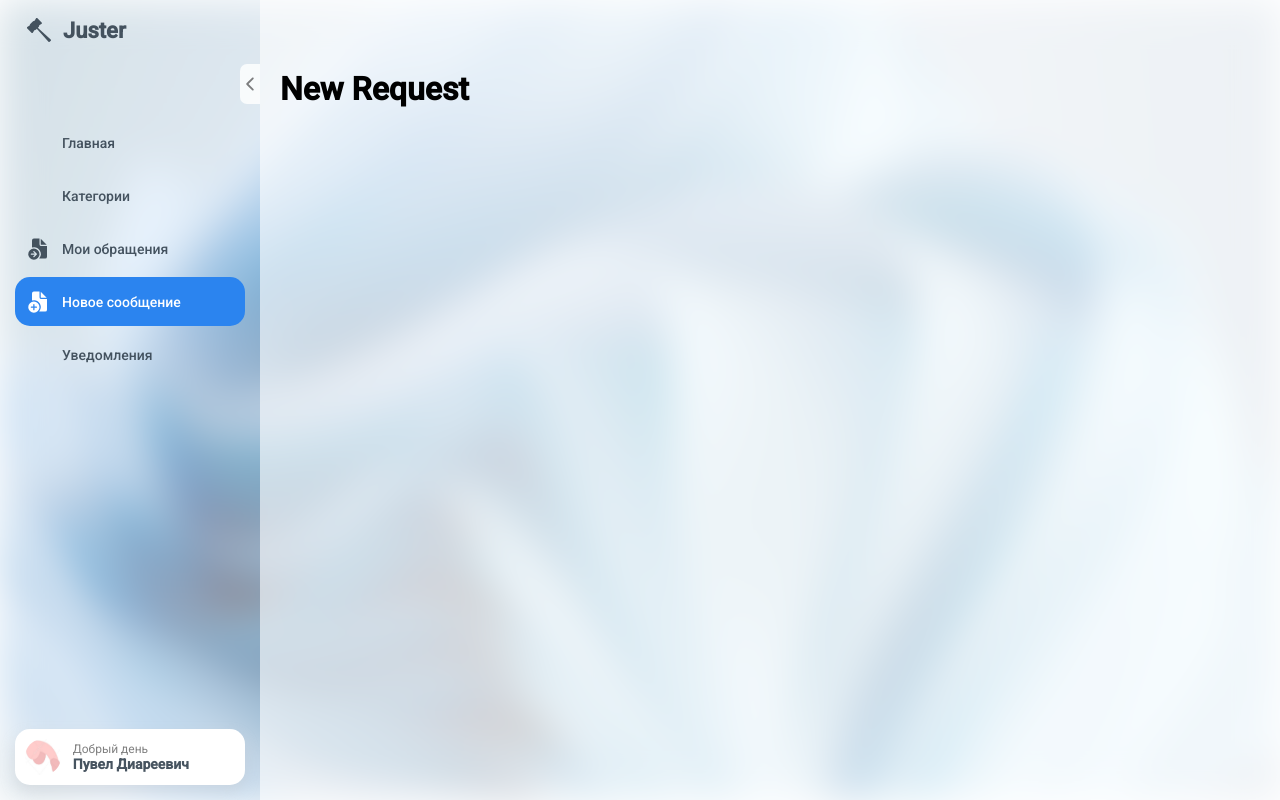
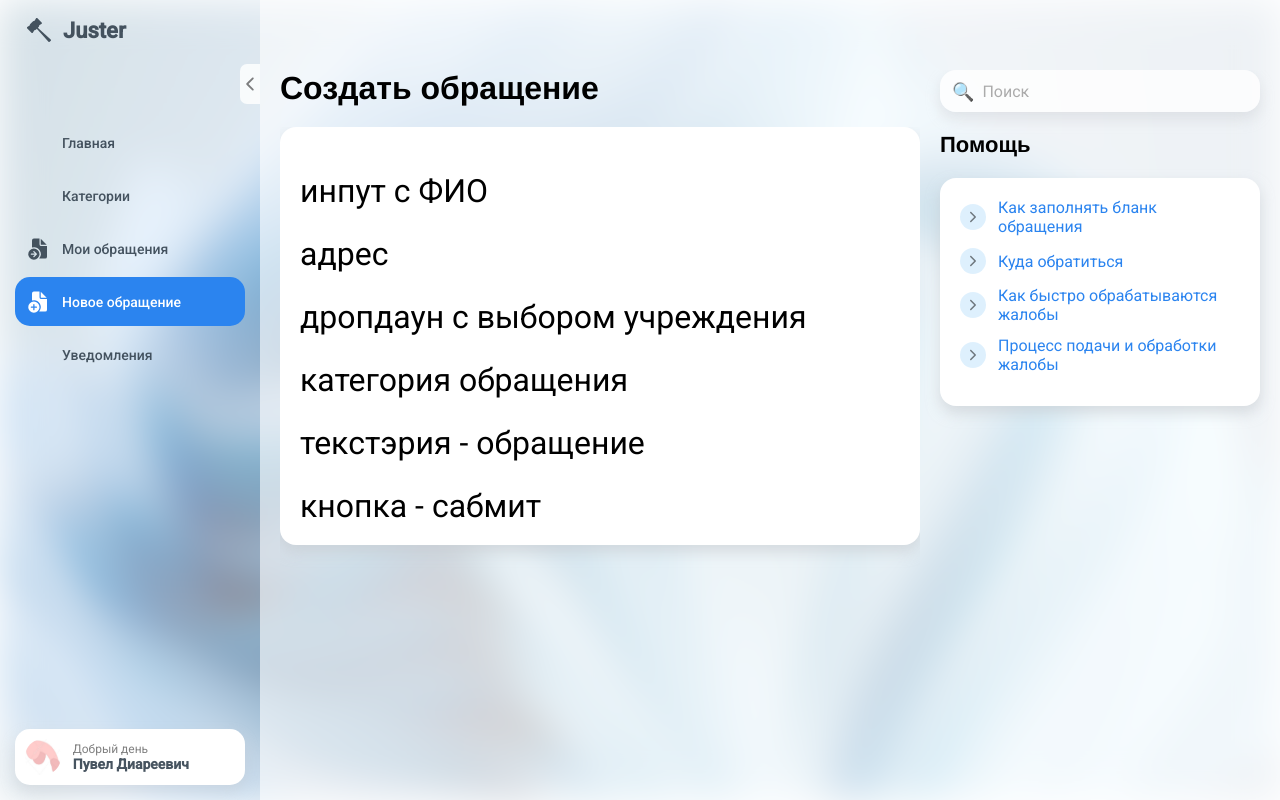
Before and after one commit to ivanklak/legal-aid-app, a React (Create React App) app: page /newRequest in a window 1280 px wide. Built offline with nearby package versions, Linux system fonts and the light colour scheme; some icons are missing; a web font is replaced by a local one.

Commit message:
пробные запросы - работают

```diff
--- a/src/components/Home.tsx
+++ b/src/components/Home.tsx
@@ -4,7 +4,7 @@ import Navbar from "./navbar/Navbar";
 import {Route, Routes} from "react-router-dom";
 import MainPage from "../mainPageSections/mainPage/MainPage";
 import MyRequests from "./myRequests/MyRequests";
-import NewRequests from "./newRequest/NewRequest";
+import NewRequests from "../newRequest/NewRequest";
 import Notifications from "../notifications/Notifications";
 import Categories from "../categories/Categories";
 
--- a/src/components/navbar/Navbar.tsx
+++ b/src/components/navbar/Navbar.tsx
@@ -98,7 +98,7 @@ const Navbar: FC = () => {
                 />
                 <Tab
                     path='/newRequest'
-                    name='Новое&nbsp;сообщение'
+                    name='Новое&nbsp;обращение'
                     icon={<Icon icon="fluent:document-add-20-filled" height="25"/>}
                     isNavbarClose={isNavbarClose}
                     isActive={currentPage === Pathname.NewRequest}
--- a/src/components/newRequest/NewRequest.module.css
+++ /dev/null
@@ -1,4 +0,0 @@
-.new_request {
-    display: flex;
-    margin-left: 20px;
-}
--- a/src/components/newRequest/NewRequest.tsx
+++ /dev/null
@@ -1,15 +0,0 @@
-import React from "react";
-import MainWrapper from "../mainWrapper/MainWrapper";
-import styles from "./NewRequest.module.css";
-
-const NewRequests = () => {
-    return (
-        <MainWrapper>
-            <div className={styles.new_request}>
-                <h1>New Request</h1>
-            </div>
-        </MainWrapper>
-    );
-}
-
-export default NewRequests;
--- /dev/null
+++ b/src/newRequest/NewRequest.module.css
@@ -0,0 +1,71 @@
+.new_request {
+    display: flex;
+    margin-left: 20px;
+    height: 100%;
+}
+
+.main_caption {
+    font-family: "Helvetica", sans-serif;
+    font-size: 32px;
+    font-weight: 600;
+    margin-bottom: 20px;
+}
+
+.main_section {
+    display: flex;
+    flex-direction: column;
+    flex: 2;
+    max-width: 800px;
+}
+
+.search_block {
+    margin-bottom: 20px;
+}
+
+.caption {
+    font-family: "Helvetica", sans-serif;
+    font-size: 22px;
+    font-weight: 600;
+    margin-bottom: 20px;
+}
+
+.right_sideBar {
+    display: flex;
+    flex-direction: column;
+    flex: 1;
+    padding: 0 20px;
+    max-width: 500px;
+    max-height: calc(100vh - 100px);
+    overflow: scroll;
+}
+
+.scroll_area {
+    overflow-y: scroll;
+    overscroll-behavior-y: none;
+    height: 100%;
+}
+
+.create_form {
+    background: var(--base-color__white);
+    padding: 20px;
+    border-radius: 16px;
+    margin-bottom: 20px;
+    box-shadow: 0 7px 14px rgba(197, 201, 206, 0.6);
+}
+
+.create_form > p {
+    margin-top: 25px;
+    font-size: 32px;
+}
+
+.popular_questions {
+    background: var(--base-color__white);
+    padding: 20px;
+    border-radius: 16px;
+    margin-bottom: 20px;
+    box-shadow: 0 7px 14px rgba(197, 201, 206, 0.6);
+}
+
+.last_link {
+    margin-bottom: 0;
+}
--- /dev/null
+++ b/src/newRequest/NewRequest.tsx
@@ -0,0 +1,61 @@
+import React from "react";
+import MainWrapper from "../components/mainWrapper/MainWrapper";
+import styles from "./NewRequest.module.css";
+import NavigatedSearchBar from "../mainPageSections/search/SearchBar";
+import HelpLink from "./help/HelpLink";
+
+const NewRequests = () => {
+    return (
+        <MainWrapper>
+            <div className={styles.new_request}>
+                <div className={styles.main_section}>
+                    <div className={styles.main_caption}>Создать обращение</div>
+                    <div className={styles.scroll_area}>
+                        <div className={styles.create_form}>
+                            <p>инпут с ФИО</p>
+                            <p>адрес</p>
+                            <p></p>
+                            <p>дропдаун с выбором учреждения</p>
+                            <p>категория обращения</p>
+                            <p>текстэрия - обращение</p>
+                            <p>кнопка - сабмит</p>
+                        </div>
+                    </div>
+                </div>
+                <div className={styles.right_sideBar}>
+                    <div className={styles.search_block}>
+                        <NavigatedSearchBar />
+                    </div>
+                    <div className={styles.caption}>
+                        Помощь
+                    </div>
+                    <div className={styles.popular_questions}>
+                        <HelpLink
+                            text="Как заполнять бланк обращения"
+                            description={'Перейдите в раздел Новое Обращение и заполните данные о себе. Далле подробно укажите причину и опишите вашу проблему. После заполнения всех полей нажмите на кнопку "Отправить" и ваше обращение поступит к нам.'}
+                        />
+                        <HelpLink
+                            text="Куда обратиться"
+                            description={'Перейдите в раздел Категории и выберете учреждение, в которое вы хотите обратиться. Или можете спросить у нашего сотрудника.'}
+                        />
+                        <HelpLink
+                            text="Как быстро обрабатываются жалобы"
+                            description={'Скорость обработки обращений зависит от множества факторов. Подробную информацию о статусе вашего обращения можно узнать в разделе Мои Обращения'}
+                        />
+                        <HelpLink
+                            className={styles.last_link}
+                            text="Процесс подачи и обработки жалобы"
+                            description={'1.После отправки вашего обращения оно поступает к нам. ' +
+                                '2.Далее формируются необходимые документы и ... ' +
+                                '3. Документы отправляются по месту требования.' +
+                                '4. Происходит магия и вы получаете уведомление с решением вашей жалобы'
+                            }
+                        />
+                    </div>
+                </div>
+            </div>
+        </MainWrapper>
+    );
+}
+
+export default NewRequests;
--- /dev/null
+++ b/src/newRequest/help/HelpLink.module.css
@@ -0,0 +1,47 @@
+.link_container {
+    display: flex;
+    align-items: center;
+    cursor: pointer;
+    margin-bottom: 12px;
+}
+
+.link_container:last-child {
+    /*margin-bottom: 0*/
+}
+
+.icon_container {
+    padding: 5px;
+    background: rgba(90, 181, 246, 0.2);
+    border-radius: 50%;
+}
+
+.icon {
+    display: flex;
+    align-items: center;
+    font-size: 16px;
+    color: var(--base-color__black50);
+    transition: transform 0.4s ease;
+}
+
+.icon:hover {
+    color: rgba(40, 40, 40, 0.8);
+}
+
+.touched {
+    transform: rotate(90deg)
+}
+
+.link_text {
+    margin-left: 12px;
+    color: var(--base-color__button);
+}
+
+.description {
+    display: none;
+    color: #9a9a9a;
+    margin: 4px 0 12px 40px;
+}
+
+.active {
+    display: block;
+}
--- /dev/null
+++ b/src/newRequest/help/HelpLink.tsx
@@ -0,0 +1,52 @@
+import React, {FC, useState} from "react";
+import styles from "./HelpLink.module.css";
+import { IoIosArrowForward } from "react-icons/io";
+import classNames from "classnames";
+
+interface HelpLinkProps {
+    text: string
+    description: string
+    className?: string
+}
+
+const HelpLink: FC<HelpLinkProps> = ({text, description, className}) => {
+    const [isOpen, setIsOpen] = useState<boolean>(false);
+
+    const clickHandle = () => {
+        setIsOpen(!isOpen)
+    }
+
+    return (
+        <>
+            <div
+                className={classNames(
+                    styles.link_container,
+                    className
+                )}
+                onClick={clickHandle}
+            >
+                <div className={styles.icon_container}>
+                    <i
+                        className={classNames(
+                            styles.icon,
+                            isOpen && styles.touched
+                        )}
+                    >
+                        <IoIosArrowForward/>
+                    </i>
+                </div>
+                <div className={styles.link_text}>
+                    {text}
+                </div>
+            </div>
+            <div className={classNames(
+                styles.description,
+                isOpen && styles.active
+            )}>
+                {description}
+            </div>
+        </>
+    )
+}
+
+export default HelpLink;
```
